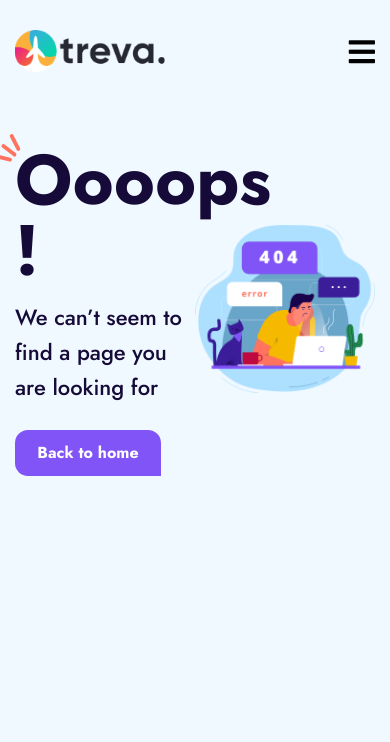
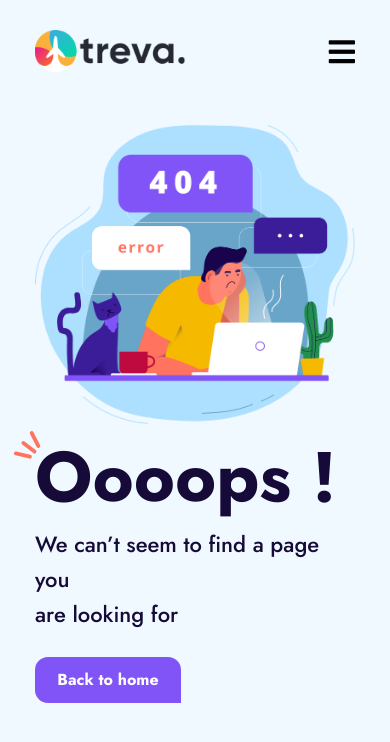
Before and after one commit to AbbasShahnazari/MediaQuery-Project-Error404, a plain HTML site: page index.html in a window 390 px wide. Drawn offline with nearby package versions, Linux system fonts and the light colour scheme.

Commit message:
respansive main

```diff
--- a/styles/app.css
+++ b/styles/app.css
@@ -192,10 +192,27 @@ body {
         margin-left: 0;
         margin-bottom: 22px;
     }
+    .page-content{
+        order: 1;
+        width: 100%;
+    }
+    .page__banner{
+        order: 0;
+        width: 100%;
+        text-align: center;
+        margin-bottom: 15px;
+    }
+    .page__img{
+        max-width: 370px;
+    }
+    .main {
+        margin-top: 20px;
+    }
 }
 
 @media only screen and (max-width: 576px) {
     .container {
         max-width: 100%;
+        padding: 0 35px;
     }
 }
```
